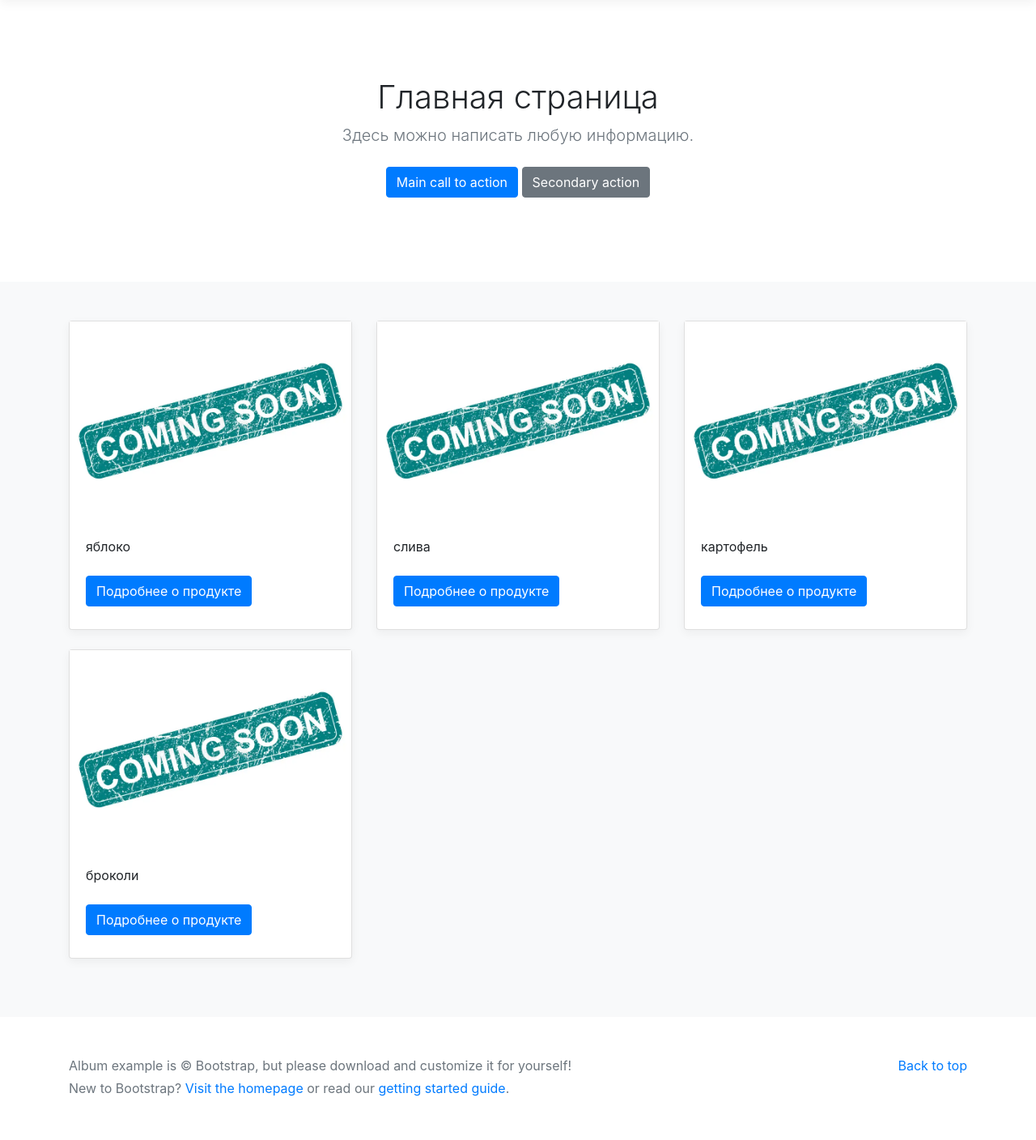
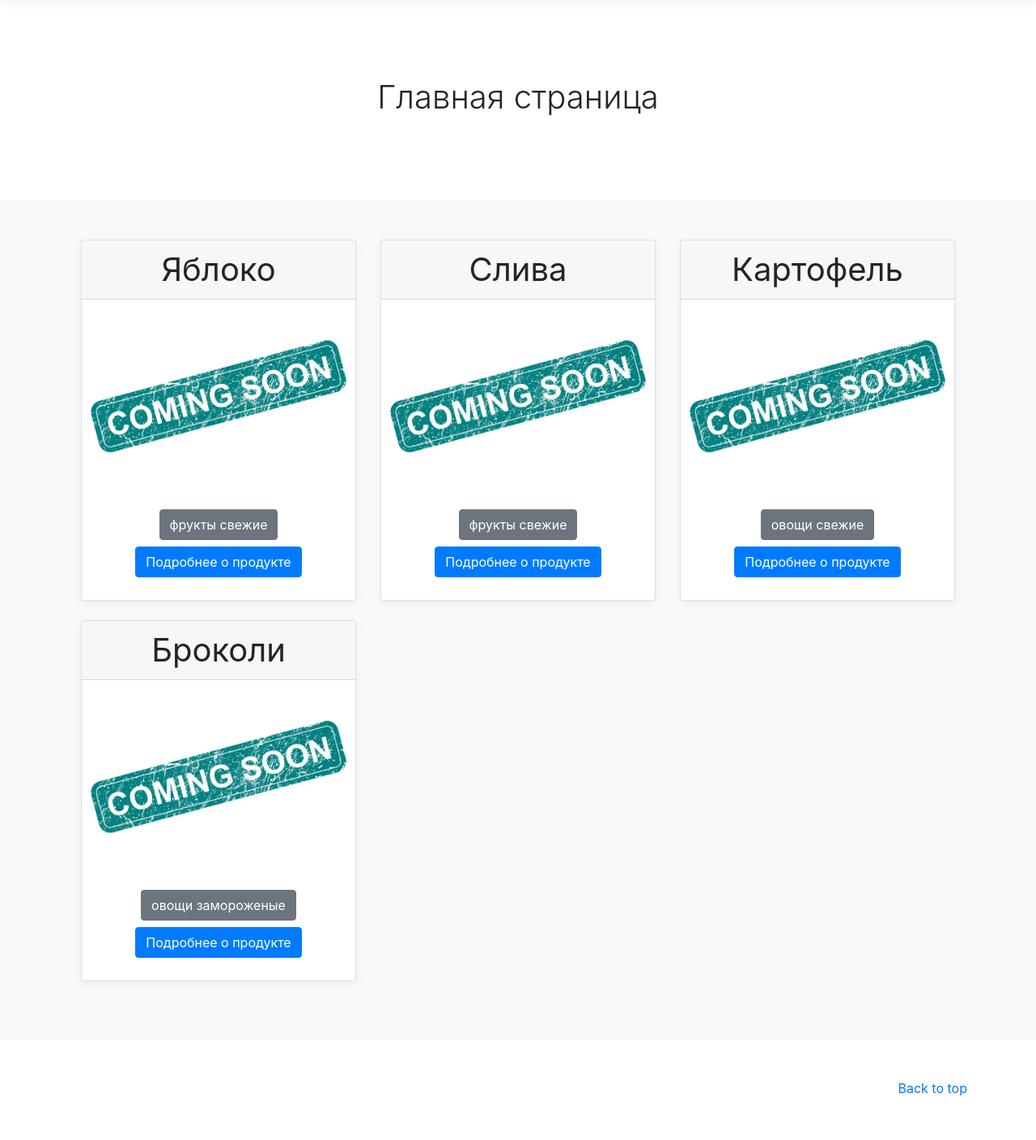
Before and after one commit to SergVX/Catalog_django_project, a Django app: page / in a window 1280 px wide. Shown: the part 56-1464 px from the top of the page at 81% size. After the commit the page ends 1410 px from the top, so only its background shows below. Run offline with Django 4.2, Linux system fonts and the light colour scheme; data comes from the database, SQL or seed files in the repository; some libraries are stand-ins or nearby versions.

Commit message:
Редактирование шаблонов страниц home, base, card_product, contacts

```diff
--- a/catalog/templates/catalog/base.html
+++ b/catalog/templates/catalog/base.html
@@ -45,7 +45,7 @@
                     <ul class="list-unstyled">
                         <li><a href="{% url 'catalog:home' %}" class="text-white">Главная</a></li>
                         <li><a href="#" class="text-white">Наш блог</a></li>
-                        <li><a href="{% url 'catalog:contacts' %}" class="text-white">Email me</a></li>
+                        <li><a href="{% url 'catalog:contacts' %}" class="text-white">Контакты</a></li>
                     </ul>
                 </div>
             </div>
@@ -74,11 +74,11 @@
     <section class="jumbotron text-center">
         <div class="container">
             <h1 class="jumbotron-heading">{{ title }}</h1>
-            <p class="lead text-muted">Здесь можно написать любую информацию.</p>
-            <p>
-                <a href="#" class="btn btn-primary my-2">Main call to action</a>
-                <a href="#" class="btn btn-secondary my-2">Secondary action</a>
-            </p>
+{#            <p class="lead text-muted">Здесь можно написать любую информацию.</p>#}
+{#            <p>#}
+{#                <a href="#" class="btn btn-primary my-2">Main call to action</a>#}
+{#                <a href="#" class="btn btn-secondary my-2">Secondary action</a>#}
+{#            </p>#}
         </div>
     </section>
 
@@ -87,7 +87,6 @@
             {% block content %}
 
             {% endblock %}
-
         </div>
     </div>
 
@@ -98,9 +97,7 @@
         <p class="float-right">
             <a href="#">Back to top</a>
         </p>
-        <p>Album example is &copy; Bootstrap, but please download and customize it for yourself!</p>
-        <p>New to Bootstrap? <a href="/docs/4.0/">Visit the homepage</a> or read our <a
-                href="/docs/4.0/getting-started/">getting started guide</a>.</p>
+
     </div>
 </footer>
 
--- a/catalog/templates/catalog/home.html
+++ b/catalog/templates/catalog/home.html
@@ -1,23 +1,27 @@
 {% extends 'catalog/base.html' %}
 {% load mediapath_tag %}
 {% block content %}
-    <div class="row">
-        {% for object in object_list %}
-            <div class="col-md-4">
-                <div class="card mb-4 box-shadow">
-                    <img src="{% upload_media object.img %}" /> <!-- Tag -->
-                    <div class="card-body">
-                        <p class="card-text">{{ object.product_name }}</p>
-                        <div class="d-flex justify-content-between align-items-center">
+    <div class="container">
+        <div class="row text-center">
+            {% for object in object_list %}
+                <div class="col-md-4">
+                    <div class="card mb-4 box-shadow">
+                        <div class="card-header">
+                            <h1 class="my-0 font-weight-normal">{{ object.product_name.title }}</h1>
+                        </div>
+
+                        <img src="{% mediapath_tag object.img %}" />
+                        <div class="card-body">
                             <div class="btn-group">
-{#                                <button href="{% url 'catalog:card_product' %}" type="button" class="btn btn-sm btn-outline-secondary">Подробнее о продукте</button>#}
-                                <a href="{% url 'catalog:card_product' %}" class="btn btn-primary my-2">Подробнее о продукте</a>
+                                <a href="{{ object.get_absolute_url }}" class="btn btn-secondary my-0">{{ object.category_name }}</a>
                             </div>
-
+                            <div class="btn-group">
+                                <a href="{% url 'catalog:card_product' object.id %}" class="btn btn-primary my-2">Подробнее о продукте</a>
+                            </div>
                         </div>
                     </div>
                 </div>
-            </div>
-        {% endfor %}
+            {% endfor %}
+        </div>
     </div>
 {% endblock %}
--- a/catalog/templatetags/mediapath_tag.py
+++ b/catalog/templatetags/mediapath_tag.py
@@ -5,7 +5,7 @@ register = template.Library()
 
 
 @register.simple_tag
-def upload_media(image):
+def mediapath_tag(image):
     if image:
         return f'/media/{image}'
 
```
Also changed, not shown: catalog/templates/catalog/card_product.html (+13 -10 lines), catalog/templates/catalog/contacts.html (+5 -27 lines), catalog/templates/catalog/index.html (deleted, +0 -25 lines), media/1676653795-yabloki-fon-zelenie-239.jpg (deleted), media/Kartofel.jpg (deleted), media/cae3eda2ded864a53596503c623b8f2a.jpeg (deleted), media/dfcb8300c3a7e8e902e691c6c9554d09.jpeg (deleted).
